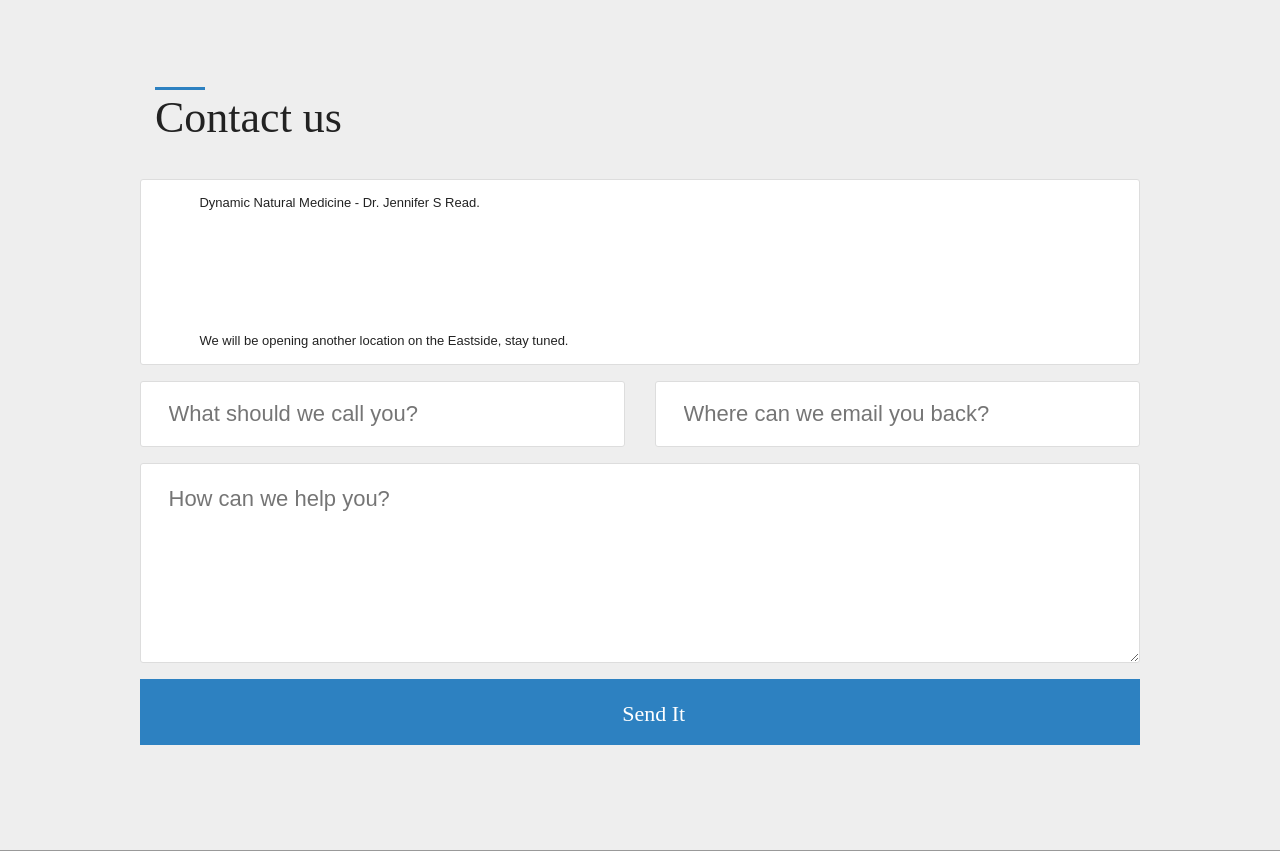
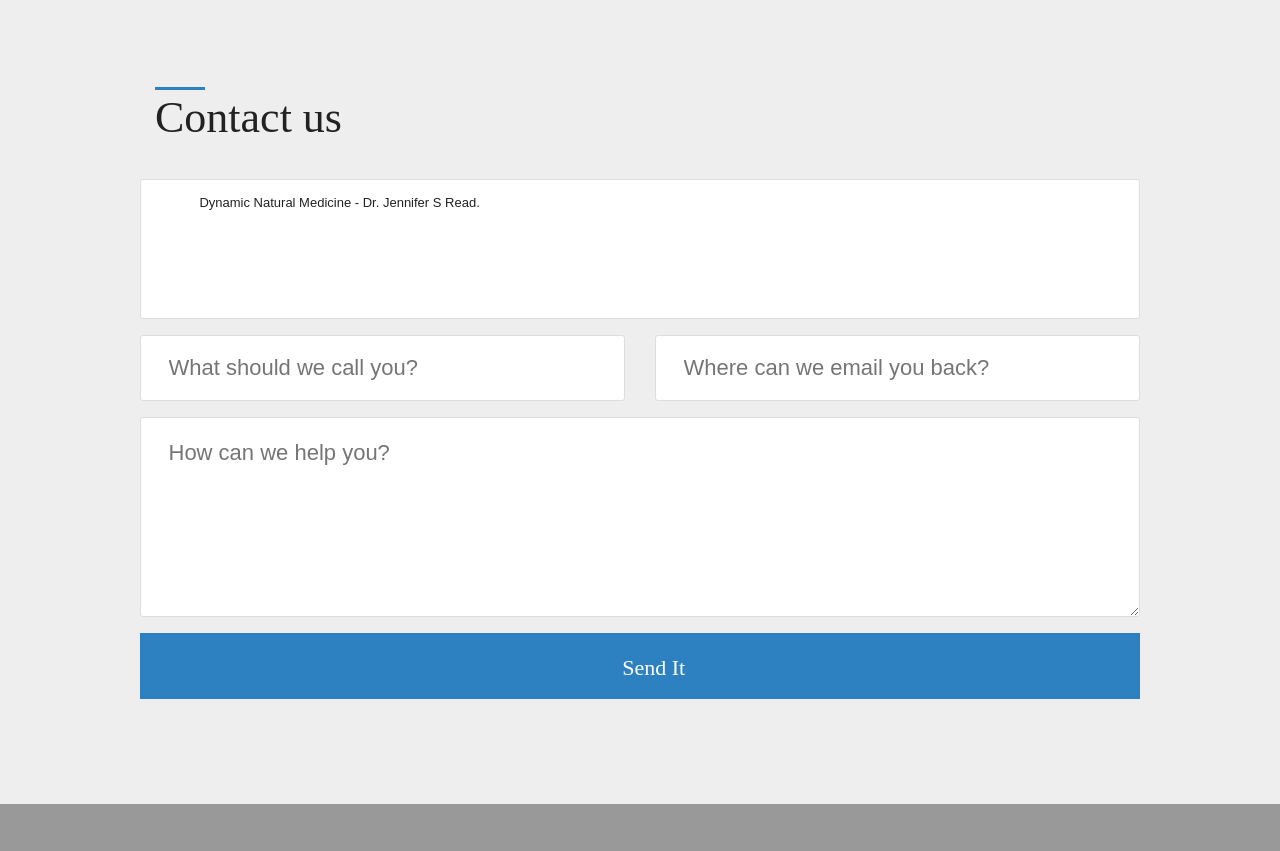
Before and after one commit to nagyistge/dynamic-natural-medicine, a Node project: template views/single-page.jade in a window 1280 px wide. Shown: the part 4663-5514 px from the top of the page. Run offline with Node 20 templates, Linux system fonts and the light colour scheme; the template is opened without the code that fills it, so the values that code supplies are empty; some libraries are stand-ins or nearby versions; some web fonts are replaced.

Commit message:
removed new location opening soon message

```diff
--- a/views/includes/contact_info.jade
+++ b/views/includes/contact_info.jade
@@ -28,8 +28,5 @@
             span(itemprop="addressRegion") #{address.state}
             | ,&nbsp;
             span(itemprop="postalCode") #{address.zip}
-  section
-    .address-message
-      span We will be opening another location on the Eastside, stay tuned.
 
   // TODO: use geolocation, https://github.com/estebanav/javascript-mobile-desktop-geolocation or bower component
```
Also changed, not shown: views/single-page.html (+1 -1 lines).
